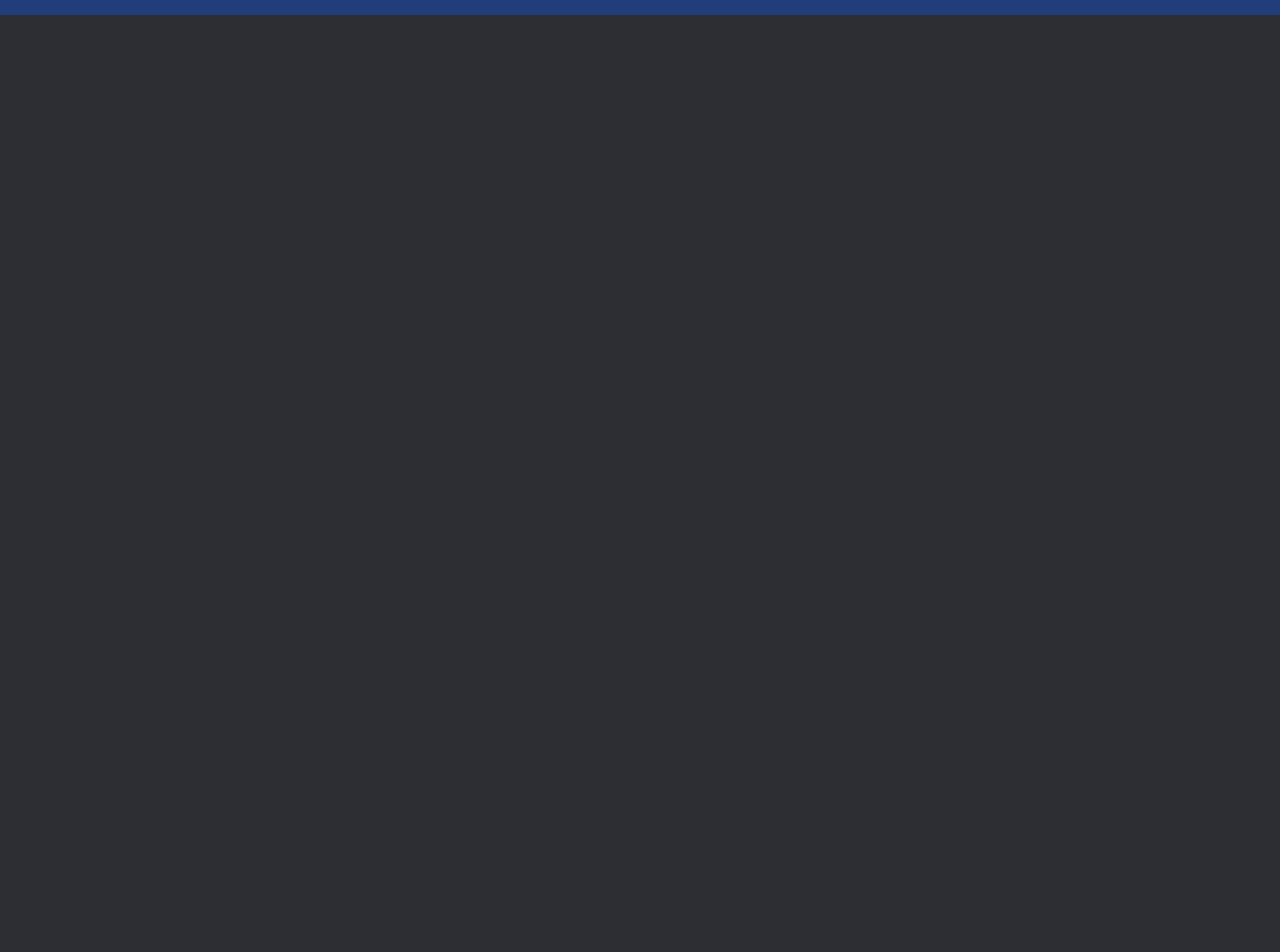
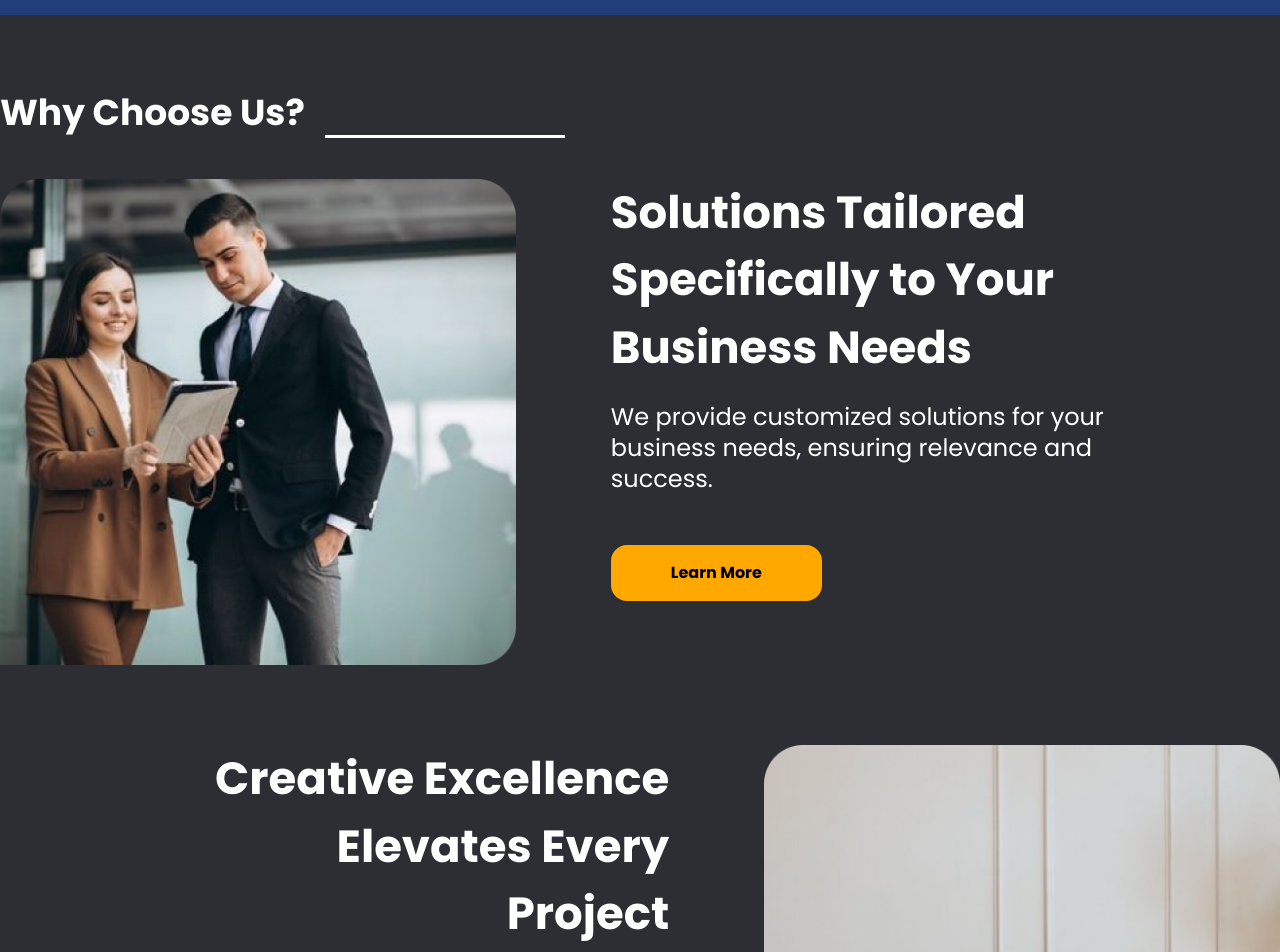
Before and after one commit to ecpieritz/vuetech, a Vue app: page / in a window 1280 px wide. Shown: the part 1660-2612 px from the top of the page. Before the commit the page ends 1675 px from the top, so only its background shows below. Built offline with nearby package versions, Linux system fonts and the light colour scheme.

Commit message:
feat: add Choose section

```diff
--- a/src/App.vue
+++ b/src/App.vue
@@ -4,6 +4,7 @@
     <Banner />
     <Companies />
     <Services />
+    <Choose />
   </main>
 </template>
 
@@ -12,6 +13,7 @@ import Header from "./components/Header.vue";
 import Banner from "./components/Banner.vue";
 import Companies from "./components/Companies.vue";
 import Services from "./components/Services.vue";
+import Choose from "./components/Choose.vue";
 
 export default {
   name: "App",
@@ -19,7 +21,8 @@ export default {
     Header,
     Banner,
     Companies,
-    Services
+    Services,
+    Choose
   },
 };
 </script>
@@ -160,6 +163,7 @@ button {
   text-transform: capitalize;
   padding: 20px 60px;
   border-radius: 16px;
+  width: fit-content;
   &.yellow{
     background-color: $vt-yellow;
     color: $vt-black;
--- /dev/null
+++ b/src/components/Choose.vue
@@ -0,0 +1,150 @@
+<template>
+  <section class="vt-choose">
+    <div class="container-fluid">
+      <div class="vt-choose__title">
+        <h3 class="mb-5">Why Choose Us?</h3>
+        <div class="vt-choose__title__bar"></div>
+      </div>
+
+      <div
+        v-for="(row, index) in rows"
+        :key="index"
+        :class="['row', index % 2 === 0 ? '' : 'row-inverse']"
+      >
+        <div class="col-md-5">
+          <img :src="row.image" :alt="row.alt" />
+        </div>
+        <div class="col-md-7">
+          <h2>{{ row.title }}</h2>
+          <p>{{ row.text }}</p>
+
+          <a
+            class="vt-btn yellow"
+            href="{{row.href}}"
+            target="_blank"
+            rel="noopener noreferrer"
+            >Learn More</a
+          >
+        </div>
+      </div>
+    </div>
+  </section>
+</template>
+
+<script>
+export default {
+  name: "ChooseVueTech",
+  data() {
+    return {
+      rows: [
+        {
+          image: require("@/assets/imgs/vt-choose__img-01.png"),
+          alt: "2 persons reading",
+          title: "Solutions Tailored Specifically to Your Business Needs",
+          text:
+            "We provide customized solutions for your business needs, ensuring relevance and success.",
+          href: "/",
+        },
+        {
+          image: require("@/assets/imgs/vt-choose__img-02.png"),
+          alt: "3 persons in front of a pc",
+          title: "Creative Excellence Elevates Every Project",
+          text:
+            "Creative excellence drives our work. From concept to execution, we aim for exceptional results.",
+          href: "/",
+        },
+        {
+          image: require("@/assets/imgs/vt-choose__img-03.png"),
+          alt: "2 men shaking hands",
+          title: "Client Satisfaction is Our Main Focus",
+          text:
+            "Our main goal is your satisfaction, and we work tirelessly to ensure that you are pleased with the results we achieve together.",
+          href: "/",
+        },
+      ],
+    };
+  },
+};
+</script>
+
+<style scoped lang="scss">
+$vt-bg: #2c2e33;
+$vt-bg-light: #474a52;
+$vt-black: #000000;
+$vt-blue: #213e7a;
+$vt-blue-dark: #122853;
+$vt-grey: #cccbcb;
+$vt-yellow: #ffa800;
+$vt-yellow-dark: #d68f00;
+$vt-white: #ffffff;
+
+.vt-choose {
+  padding: 80px 0;
+
+  &__title {
+    display: flex;
+    align-items: center;
+    gap: 20px;
+
+    &__bar {
+      height: 3px;
+      width: 15rem;
+      background-color: $vt-white;
+    }
+
+    h3{
+      line-height: 1;
+    }
+  }
+
+  .row {
+    margin-bottom: 80px;
+
+    .col-md-7 {
+      padding-left: 80px;
+
+      h2 {
+        width: 80%;
+      }
+
+      p {
+        width: 80%;
+        margin: 20px 0 50px;
+        font-size: 24px;
+      }
+
+    }
+  }
+
+  .row-inverse {
+    margin-bottom: 80px;
+    flex-direction: row-reverse;
+
+    .col-md-7 {
+      text-align: end;
+      padding-right: 80px;
+
+      h2 {
+        width: 80%;
+        margin-left: auto;
+      }
+      p {
+        width: 80%;
+        margin: 20px 0 50px;
+        margin-left: auto;
+        font-size: 24px;
+      }
+      .vt-btn {
+        margin-left: auto;
+      }
+
+    }
+
+  }
+
+  img {
+    width: 100%;
+  }
+
+}
+</style>
```
